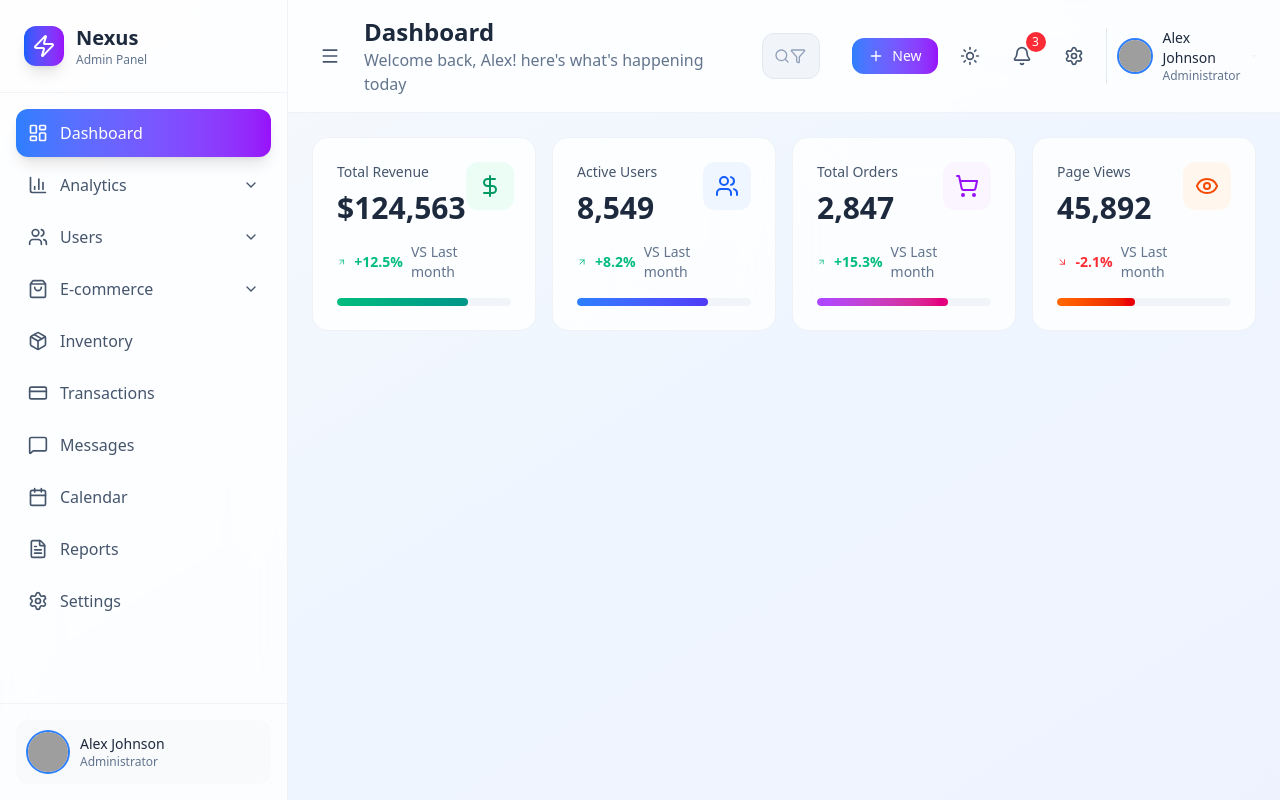
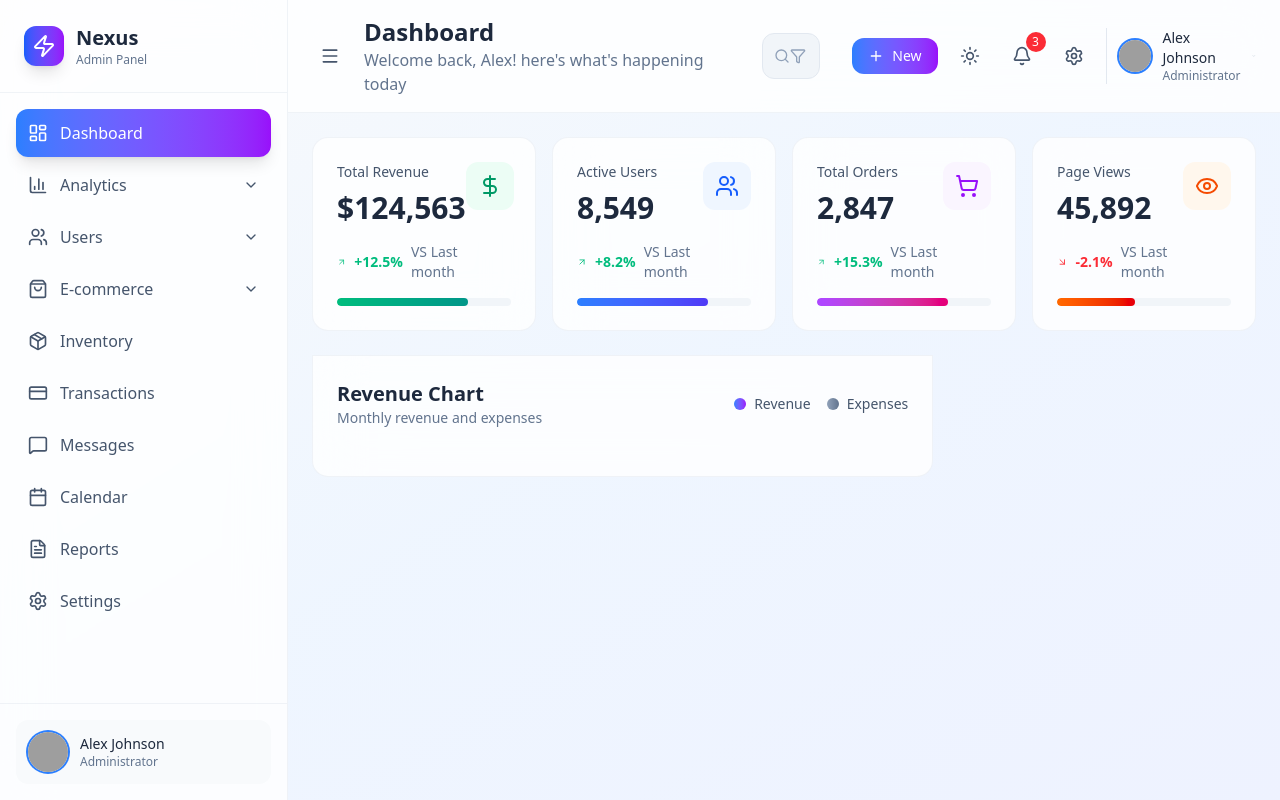
Before and after one commit to DNishadini/Admin_Dashboard, a React (Vite) app: page / in a window 1280 px wide. Built offline with nearby package versions, Linux system fonts and the light colour scheme; grey boxes are pictures that could not be loaded.

Commit message:
create Revenue Chart

```diff
--- /dev/null
+++ b/src/components/Dashboard/ChartSection.jsx
@@ -0,0 +1,13 @@
+import React from "react";
+import RevenueChart from "./RevenueChart";
+function ChartSection() {
+  return (
+    <div className="grid grid-cols-1 xl:grid-cols-3 gap-6">
+      <div className="xl:col-span-2">
+        <RevenueChart />
+      </div>
+    </div>
+  );
+}
+
+export default ChartSection;
--- a/src/components/Dashboard/Dashboard.jsx
+++ b/src/components/Dashboard/Dashboard.jsx
@@ -1,9 +1,11 @@
 import StatsGrid from "./StatsGrid";
+import ChartSection from "./ChartSection";
 
 function Dashboard() {
   return (
     <div className="space-y-6">
       <StatsGrid />
+      <ChartSection />
     </div>
   );
 }
--- /dev/null
+++ b/src/components/Dashboard/RevenueChart.jsx
@@ -0,0 +1,33 @@
+function RevenueChart() {
+  return (
+    <div className="bg-white/80 dark:bg-slate-900/80 backdrop-blur-xl rounded-b-2xl border border-slate-200/50 dark:border-slate-700/50 p-6">
+      <div className="flex items-center justify-between mb-6">
+        <div>
+          <h3 className="text-xl font-bold text-slate-800 dark:text-white">
+            Revenue Chart
+          </h3>
+          <p className="text-sm text-slate-500 dark:text-slate-400">
+            Monthly revenue and expenses
+          </p>
+        </div>
+        <div className="flex items-center space-x-4">
+          <div className="flex items-center space-x-2">
+            <div className="w-3 h-3 bg-gradient-to-r from-blue-500 to-purple-600 rounded-full"></div>
+            <div className="text-sm text-slate-600 dark:text-slate-400">
+              <span>Revenue</span>
+            </div>
+          </div>
+          <div className="flex items-center space-x-2">
+            <div className="flex items-center space-x-2">
+              <div className="w-3 h-3 bg-gradient-to-r from-slate-400 to-slate-500 rounded-full"></div>
+              <div className="text-sm text-slate-600 dark:text-slate-400">
+                <span>Expenses</span>
+              </div>
+            </div>
+          </div>
+        </div>
+      </div>
+    </div>
+  );
+}
+export default RevenueChart;
```
